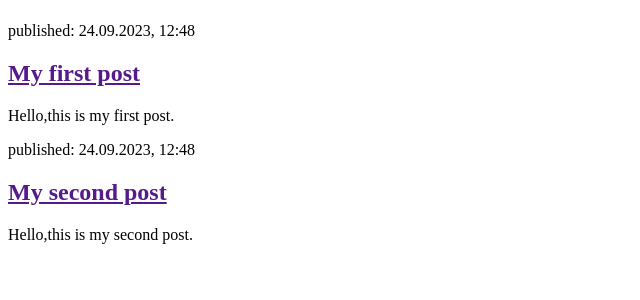
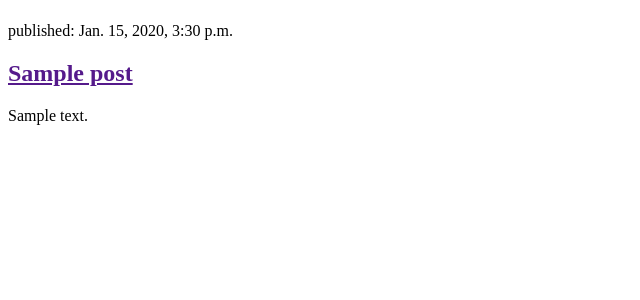
Before and after one commit to Vishal240923/my-first-., a Django app: page / in a window 1280 px wide. Shown: the part 58-358 px from the top of the page, without its empty margins (0-640 px from the left). Run offline with Django 3.2, Linux system fonts and the light colour scheme; tables that the repository leaves empty hold one stand-in row (values such as "Sample post").

Commit message:
Modified templates to display posts from database.

```diff
--- a/blog/templates/blog/post_list.html
+++ b/blog/templates/blog/post_list.html
@@ -8,16 +8,12 @@
             <h1><a href="/">Vishal's Blog</a></h1>
         </header>
 
-        <article>
-            <time>published: 24.09.2023, 12:48</time>
-            <h2><a href="">My first post</a></h2>
-            <p> Hello,this is my first post.</p>
-        </article>
-
-        <article>
-            <time>published: 24.09.2023, 12:48</time>
-            <h2><a href="">My second post</a></h2>
-            <p> Hello,this is my second post.</p>
-        </article>
+        {% for post in posts %}
+            <article>
+                <time>published: {{ post.published_date }}</time>
+                <h2><a href="">{{ post.title }}</a></h2>
+                <p>{{ post.text|linebreaksbr }}</p>
+            </article>
+        {% endfor %}
     </body>
 </html>
--- a/blog/views.py
+++ b/blog/views.py
@@ -1,5 +1,9 @@
 from django.shortcuts import render
+from django.utils import timezone
+from .models import Post
+
 def post_list(request):
-    return render(request, 'blog/post_list.html', {})
+    posts = Post.objects.filter(published_date__lte=timezone.now()).order_by('published_date')
+    return render(request, 'blog/post_list.html', {'posts': posts})
 
 # Create your views here.
```
